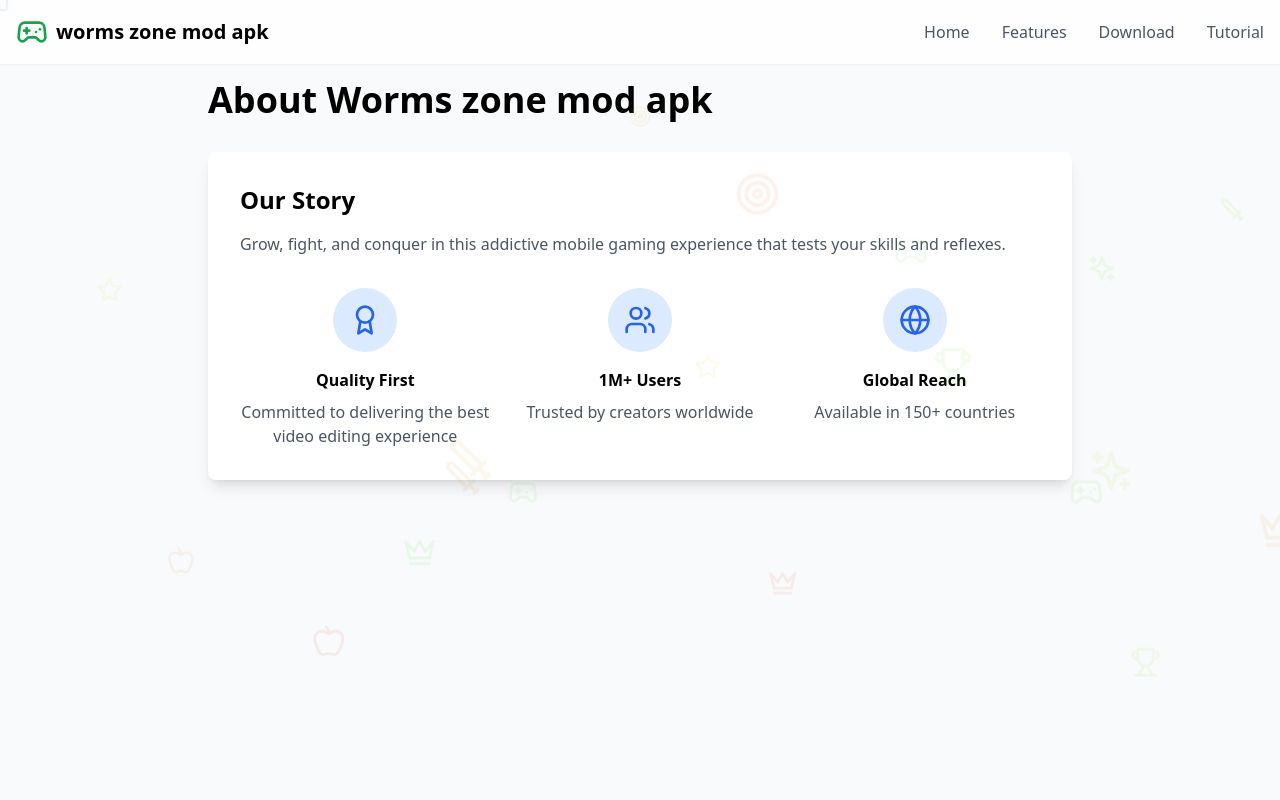
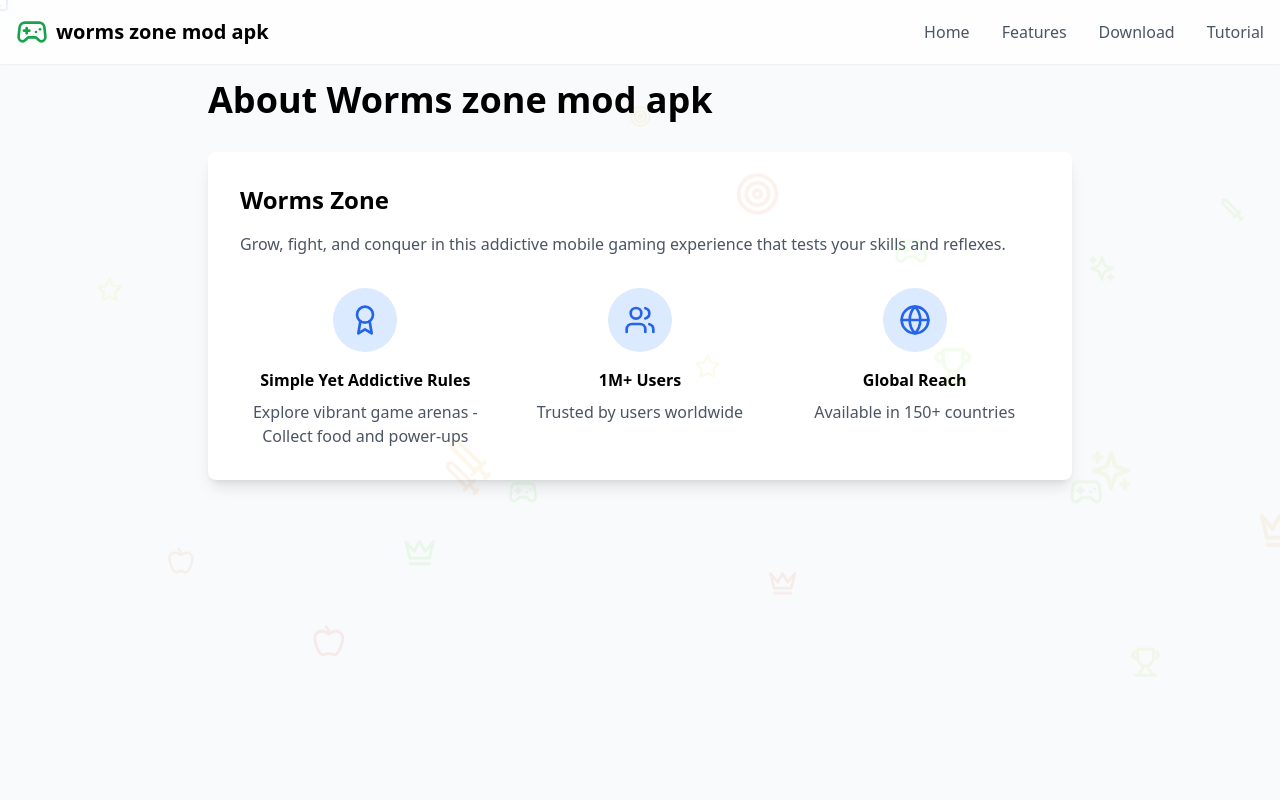
Before and after one commit to Aansawaqas/worms, a React (Vite) app: page /about in a window 1280 px wide. Shown: the top 800 px of the page. Built offline with nearby package versions, Linux system fonts and the light colour scheme.

Commit message:
Update About.tsx

```diff
--- a/src/pages/About.tsx
+++ b/src/pages/About.tsx
@@ -8,7 +8,7 @@ export function About() {
         <h1 className="text-4xl font-bold mb-8">About Worms zone mod apk </h1>
         <div className="bg-white rounded-lg shadow-lg p-8 space-y-8">
           <section>
-            <h2 className="text-2xl font-semibold mb-4">Our Story</h2>
+            <h2 className="text-2xl font-semibold mb-4">Worms Zone</h2>
             <p className="text-gray-600">
              Grow, fight, and conquer in this addictive mobile gaming experience that tests your skills and reflexes.
             </p>
@@ -19,15 +19,15 @@ export function About() {
               <div className="bg-blue-100 w-16 h-16 rounded-full flex items-center justify-center mx-auto mb-4">
                 <Award className="w-8 h-8 text-blue-600" />
               </div>
-              <h3 className="font-semibold mb-2">Quality First</h3>
-              <p className="text-gray-600">Committed to delivering the best video editing experience</p>
+              <h3 className="font-semibold mb-2">Simple Yet Addictive Rules</h3>
+              <p className="text-gray-600">Explore vibrant game arenas - Collect food and power-ups</p>
             </div>
             <div className="text-center">
               <div className="bg-blue-100 w-16 h-16 rounded-full flex items-center justify-center mx-auto mb-4">
                 <Users className="w-8 h-8 text-blue-600" />
               </div>
               <h3 className="font-semibold mb-2">1M+ Users</h3>
-              <p className="text-gray-600">Trusted by creators worldwide</p>
+              <p className="text-gray-600">Trusted by users worldwide</p>
             </div>
             <div className="text-center">
               <div className="bg-blue-100 w-16 h-16 rounded-full flex items-center justify-center mx-auto mb-4">
```
